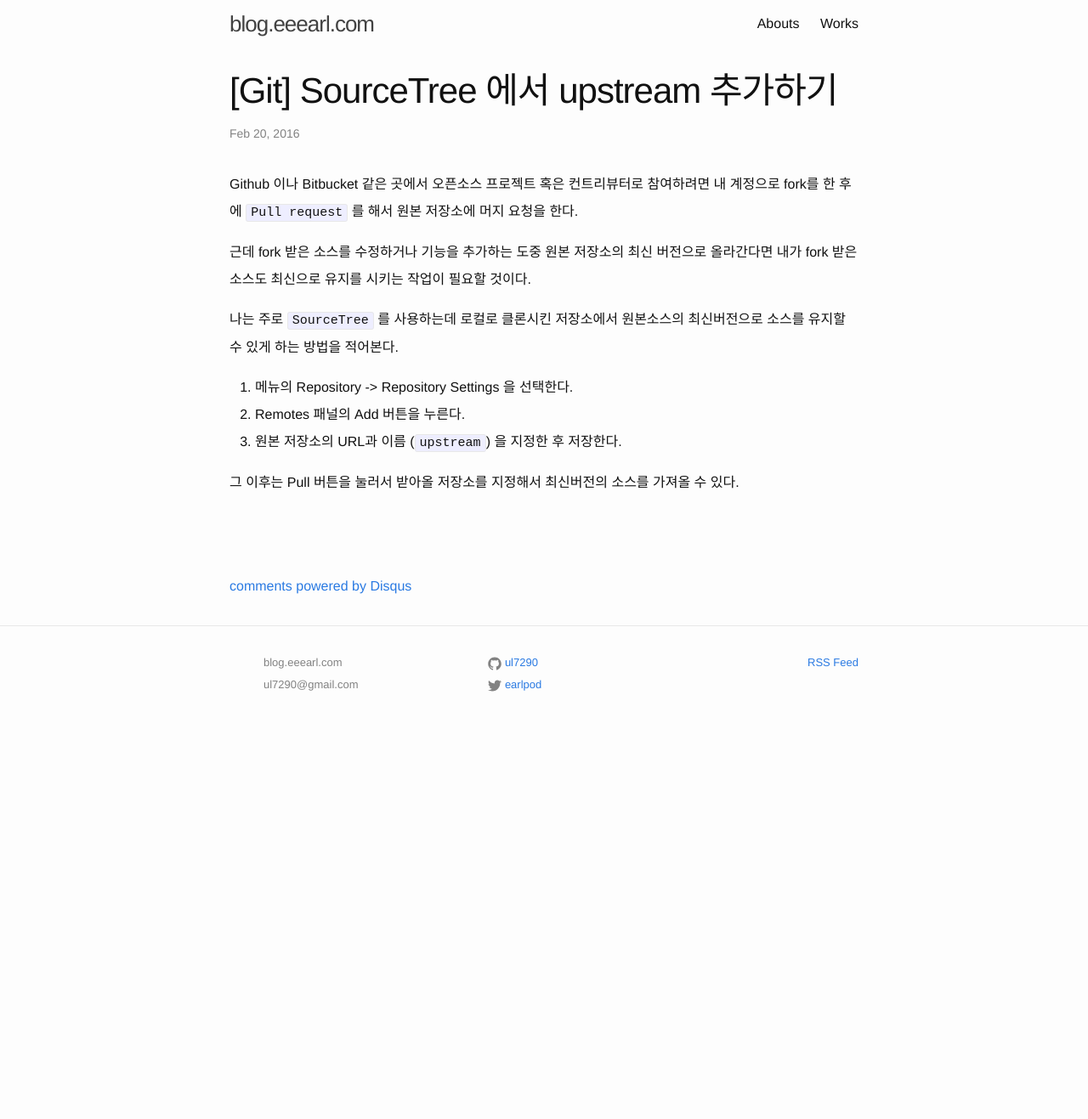
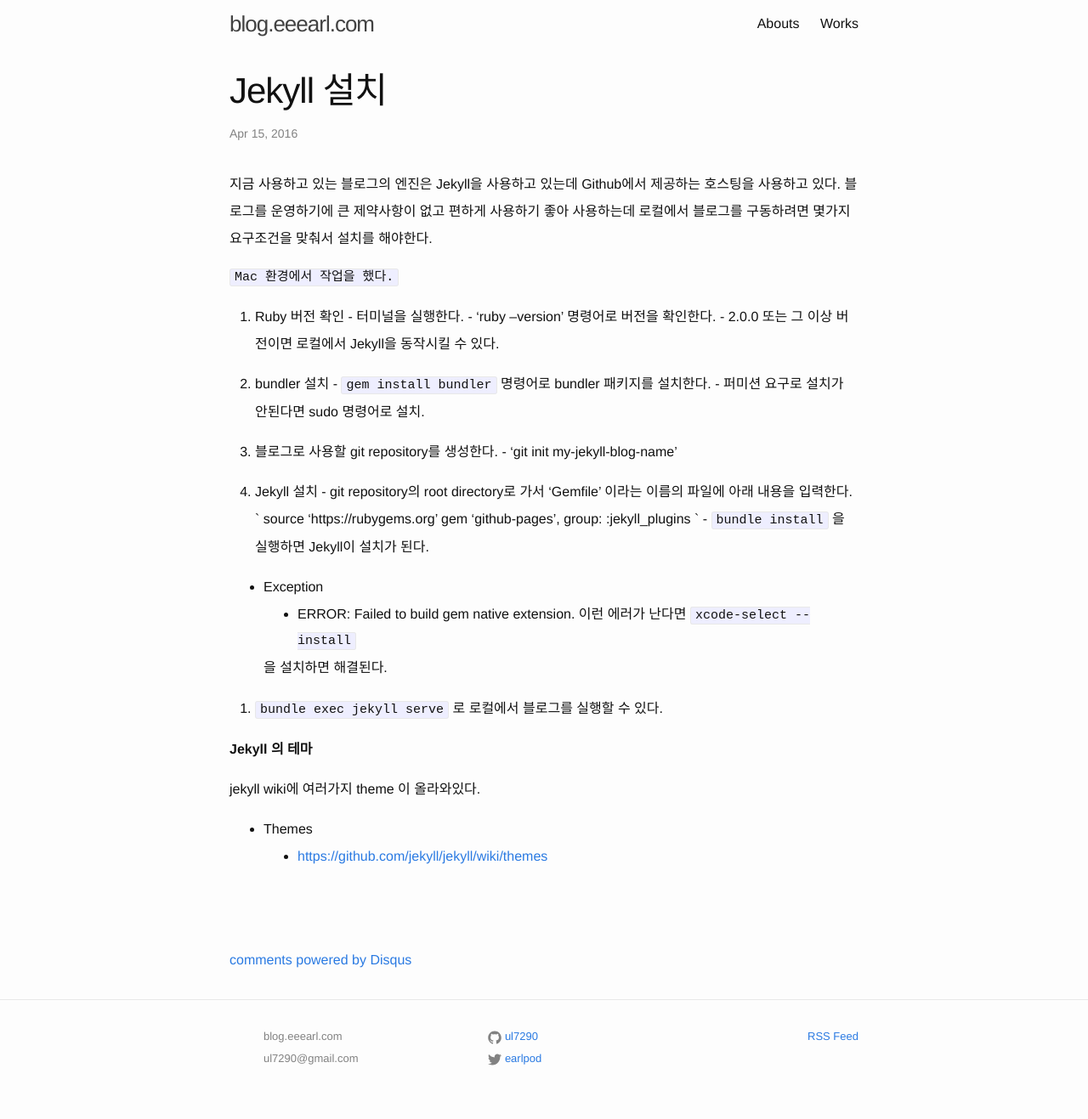
Before and after one commit to eeearl/eeearl.github.io, a Jekyll site: the page posts/2016-04-15-installation-jekyll-with-github/index.html, which Jekyll copies as it is, in a window 1280 px wide. Shown: the whole page at 85% size. Built offline with Jekyll 4.4.1, drawn with Linux system fonts in a browser that asks for light colours; comment, search, counter and statistics services are not loaded; before the commit the page ends 900 px from its top, so only the background shows below that.

Commit message:
blog update

```diff
--- a/posts/posts/2016-02-20-add-upstream-at-fork-repository/index.html
+++ b/posts/2016-04-15-installation-jekyll-with-github/index.html
@@ -6,13 +6,13 @@
     <meta name="viewport" content="width=device-width">
     <meta http-equiv="X-UA-Compatible" content="IE=edge">
 
-    <title>[Git] SourceTree 에서 upstream 추가하기</title>
+    <title>Jekyll 설치</title>
     <meta name="description" content="Write an awesome description for your new site here. You can edit this line in _config.yml. It will appear in your document head meta (for Google search results) and in your feed.xml site description.
 ">
 
     <link rel="stylesheet" href="/css/main.css">
     <link rel="stylesheet" href="/css/site.css">
-    <link rel="canonical" href="/posts/2016-02-20-add-upstream-at-fork-repository/">
+    <link rel="canonical" href="/2016-04-15-installation-jekyll-with-github/">
 </head>
 
 
@@ -73,24 +73,69 @@
         <div class="post">
 
   <header class="post-header">
-    <h1 class="post-title">[Git] SourceTree 에서 upstream 추가하기</h1>
-    <p class="post-meta">Feb 20, 2016</p>
+    <h1 class="post-title">Jekyll 설치</h1>
+    <p class="post-meta">Apr 15, 2016</p>
   </header>
 
   <article class="post-content">
-    <p>Github 이나 Bitbucket 같은 곳에서 오픈소스 프로젝트 혹은 컨트리뷰터로 참여하려면 내 계정으로 fork를 한 후에 <code class="highlighter-rouge">Pull request</code> 를 해서 원본 저장소에 머지 요청을 한다.</p>
+    <p>지금 사용하고 있는 블로그의 엔진은 Jekyll을 사용하고 있는데 Github에서 제공하는 호스팅을 사용하고 있다. 블로그를 운영하기에 큰 제약사항이 없고 편하게 사용하기 좋아 사용하는데 로컬에서 블로그를 구동하려면 몇가지 요구조건을 맞춰서 설치를 해야한다.</p>
 
-<p>근데 fork 받은 소스를 수정하거나 기능을 추가하는 도중 원본 저장소의 최신 버전으로 올라간다면 내가 fork 받은 소스도 최신으로 유지를 시키는 작업이 필요할 것이다.</p>
-
-<p>나는 주로 <code class="highlighter-rouge">SourceTree</code> 를 사용하는데 로컬로 클론시킨 저장소에서 원본소스의 최신버전으로 소스를 유지할 수 있게 하는 방법을 적어본다.</p>
+<p><code class="highlighter-rouge">Mac 환경에서 작업을 했다.</code></p>
 
 <ol>
-  <li>메뉴의 Repository -&gt; Repository Settings 을 선택한다.</li>
-  <li>Remotes 패널의 Add 버튼을 누른다.</li>
-  <li>원본 저장소의 URL과 이름 (<code class="highlighter-rouge">upstream</code>) 을 지정한 후 저장한다.</li>
+  <li>
+    <p>Ruby 버전 확인
+    - 터미널을 실행한다.
+    - ‘ruby –version’ 명령어로 버전을 확인한다.
+    - 2.0.0 또는 그 이상 버전이면 로컬에서 Jekyll을 동작시킬 수 있다.</p>
+  </li>
+  <li>
+    <p>bundler 설치
+  	- <code class="highlighter-rouge">gem install bundler</code> 명령어로 bundler 패키지를 설치한다.
+  	- 퍼미션 요구로 설치가 안된다면 sudo 명령어로 설치.</p>
+  </li>
+  <li>
+    <p>블로그로 사용할 git repository를 생성한다.
+    - ‘git init my-jekyll-blog-name’</p>
+  </li>
+  <li>
+    <p>Jekyll 설치
+    - git repository의 root directory로 가서 ‘Gemfile’ 이라는 이름의 파일에 아래 내용을 입력한다.
+    `
+    source ‘https://rubygems.org’
+    gem ‘github-pages’, group: :jekyll_plugins
+    `
+    - <code class="highlighter-rouge">bundle install</code> 을 실행하면 Jekyll이 설치가 된다.</p>
+  </li>
 </ol>
 
-<p>그 이후는 Pull 버튼을 눌러서 받아올 저장소를 지정해서 최신버전의 소스를 가져올 수 있다.</p>
+<ul>
+  <li>Exception
+    <ul>
+      <li>ERROR: Failed to build gem native extension.
+ 이런 에러가 난다면
+ <code class="highlighter-rouge">xcode-select --install</code></li>
+    </ul>
+
+    <p>을 설치하면 해결된다.</p>
+  </li>
+</ul>
+
+<ol>
+  <li><code class="highlighter-rouge">bundle exec jekyll serve</code> 로 로컬에서 블로그를 실행할 수 있다.</li>
+</ol>
+
+<p><strong>Jekyll 의 테마</strong></p>
+
+<p>jekyll wiki에 여러가지 theme 이 올라와있다.</p>
+
+<ul>
+  <li>Themes
+    <ul>
+      <li><a href="https://github.com/jekyll/jekyll/wiki/themes">https://github.com/jekyll/jekyll/wiki/themes</a></li>
+    </ul>
+  </li>
+</ul>
 
 
     <ul class="tags post-tags cf">
@@ -106,7 +151,7 @@
 <script type="text/javascript">
   /* * * CONFIGURATION VARIABLES: EDIT BEFORE PASTING INTO YOUR WEBPAGE * * */
   var disqus_shortname = 'ul7290githubio'; // required: replace example with your forum shortname
-  var disqus_identifier = "/posts/2016-02-20-add-upstream-at-fork-repository/";
+  var disqus_identifier = "/2016-04-15-installation-jekyll-with-github/";
 
   /* * * DON'T EDIT BELOW THIS LINE * * */
   (function() {
--- a/posts/index.html
+++ b/posts/index.html
@@ -75,6 +75,11 @@
   <h1 class="page-heading">Posts</h1>
 
   <ul class="post-list">
+
+      <li>
+        <span class="post-meta">Apr 15, 2016</span> &nbsp;
+    <a class="post-link" href="/2016-04-15-installation-jekyll-with-github/">Jekyll 설치</a>
+      </li>
 
       <li>
         <span class="post-meta">Feb 20, 2016</span> &nbsp;
```
Also changed, not shown: _posts/2016-04-15-installation-jekyll-with-github.md (added, +46 -0 lines), posts/works/index.html (+6 -6 lines), works.html (+6 -6 lines).
